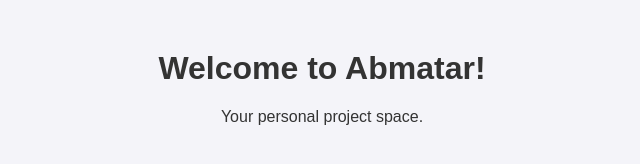
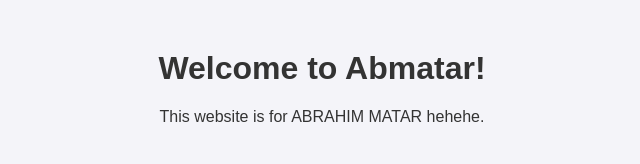
Before and after one commit to AbrahimWizard/Abmatar, a plain HTML site: page index.html in a window 1280 px wide. Shown: the whole page, without its empty margins (318-958 px from the left). Drawn offline with Linux system fonts and the light colour scheme.

Commit message:
Update index.html

```diff
--- a/index.html
+++ b/index.html
@@ -9,7 +9,7 @@
   <body>
     <header>
       <h1>Welcome to Abmatar!</h1>
-      <p>Your personal project space.</p>
+      <p>This website is for ABRAHIM MATAR hehehe.</p>
     </header>
   </body>
 </html>
```
